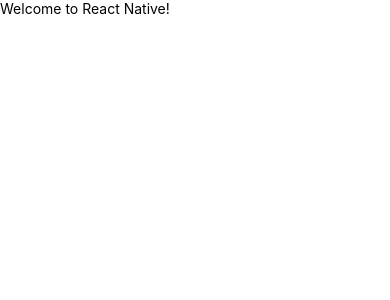
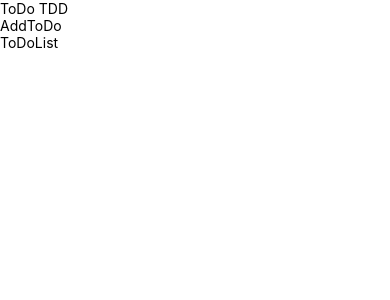
Before and after one commit to qnrjs42/rn_tdd_inflearn, a React Native app: screen / in a window 390 px wide. Shown: the top 300 px of the page. Built offline with nearby package versions, Linux system fonts and the light colour scheme.

Commit message:
첫번째 테스트 코드 작성

```diff
--- a/index.js
+++ b/index.js
@@ -3,7 +3,7 @@
  */
 
 import {AppRegistry} from 'react-native';
-import App from './App';
+import App from './src/App';
 import {name as appName} from './app.json';
 
 AppRegistry.registerComponent(appName, () => App);
--- a/package.json
+++ b/package.json
@@ -6,7 +6,7 @@
     "android": "react-native run-android",
     "ios": "react-native run-ios",
     "start": "react-native start",
-    "test": "jest",
+    "test": "jest __tests__/.*.test.tsx",
     "lint": "eslint . --ext .js,.jsx,.ts,.tsx"
   },
   "dependencies": {
--- /dev/null
+++ b/src/AddToDo.tsx
@@ -0,0 +1,12 @@
+import {View, Text} from 'react-native';
+import React, {FC} from 'react';
+
+const AddToDo: FC = () => {
+  return (
+    <View>
+      <Text>AddToDo</Text>
+    </View>
+  );
+};
+
+export default AddToDo;
--- a/App.tsx
+++ b/src/App.tsx
@@ -1,11 +1,16 @@
 import React from 'react';
 import {SafeAreaView, Text, View} from 'react-native';
+
+import AddToDo from './AddToDo';
+import ToDoList from './ToDoList';
 
 const App = () => {
   return (
     <SafeAreaView>
       <View testID="welcome">
-        <Text>Welcome to React Native!</Text>
+        <Text>ToDo TDD</Text>
+        <AddToDo />
+        <ToDoList />
       </View>
     </SafeAreaView>
   );
--- /dev/null
+++ b/src/ToDoList.tsx
@@ -0,0 +1,12 @@
+import {View, Text} from 'react-native';
+import React, {FC} from 'react';
+
+const ToDoList: FC = () => {
+  return (
+    <View>
+      <Text>ToDoList</Text>
+    </View>
+  );
+};
+
+export default ToDoList;
```
Also changed, not shown: 2 other files (tests, documents, lock files or other folders).
